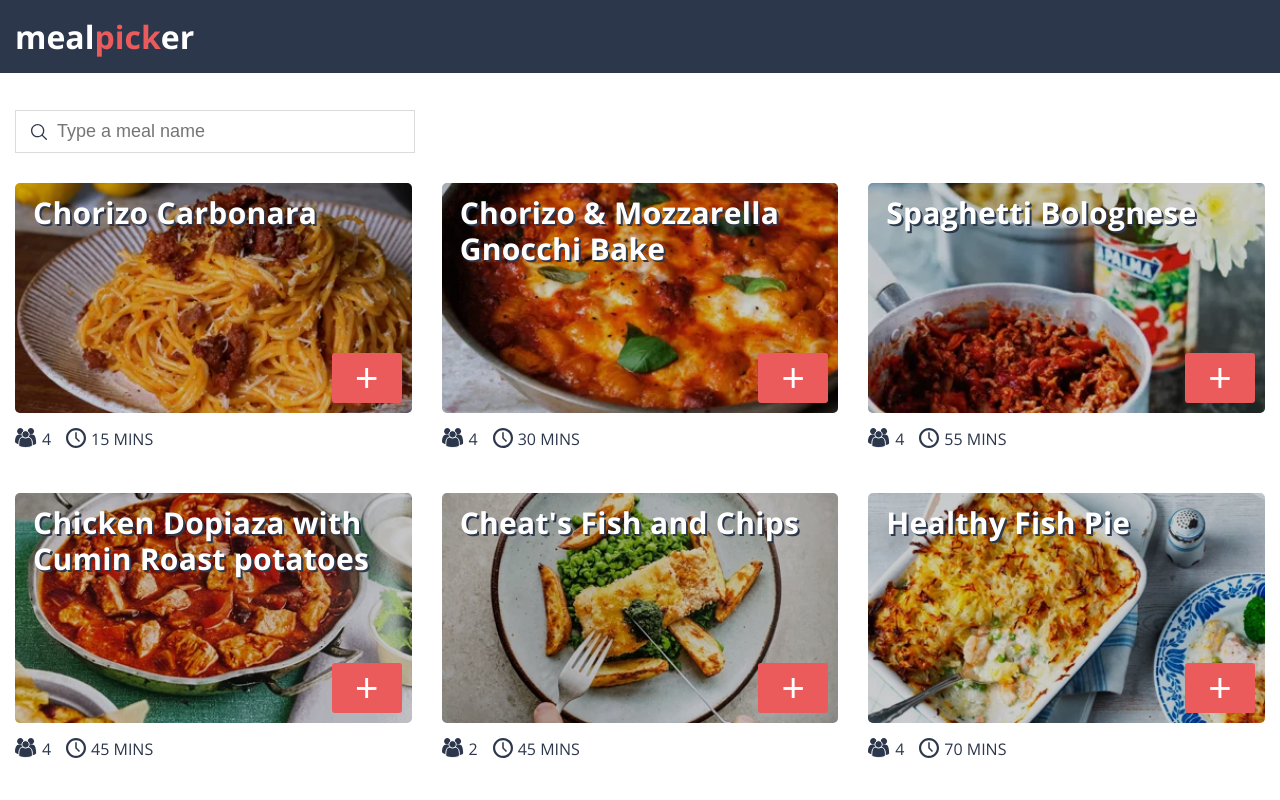
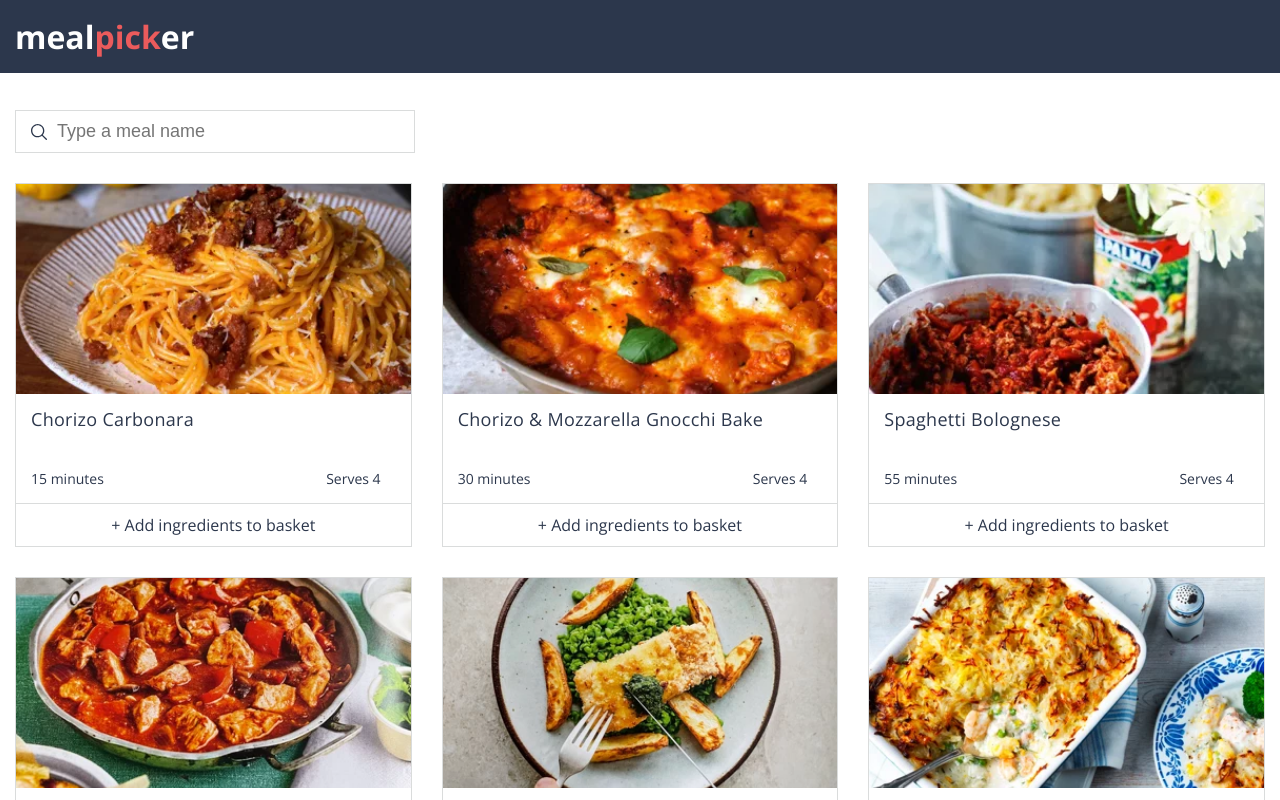
Before and after one commit to perryharlock/meal-picker, a Next.js app: page / in a window 1280 px wide. Shown: the top 800 px of the page. Built offline with nearby package versions, Linux system fonts and the light colour scheme.

Commit message:
:lipstick: Redesign of meals list

```diff
--- a/components/Meal/Meal.module.scss
+++ b/components/Meal/Meal.module.scss
@@ -3,22 +3,22 @@
 @import "styles/typography.scss";
 
 .meal {
+    border: solid 1px $light-grey;
+    margin-bottom: 30px;
+    transition: all 0.2s ease-in-out;
     width: 100%;
-    margin-bottom: 30px;
 
-    @media ($screen-laptop) {
-        margin-bottom: 35px;
-    }
-
-    @media ($screen-desktop) {
-        margin-bottom: 40px;
+    &:hover {
+        transform: scale(1.01);
     }
 
     &:last-child {
-        margin: 0;
+        @media ($screen-phone-end) {
+            margin-bottom: 0;
+        }
     }
 
-    @media ($screen-tablet) {
+    @media ($screen-smalltablet) {
         margin-right: 30px;
         width: calc(50% - 15px);
 
@@ -40,62 +40,7 @@
         }
     }
 
-    &__upper {
-        margin-bottom: 10px;
-        position: relative;
-        overflow: hidden;
-    }
-
-    &__title {
-        color: $white;
-        font-size: 2.4rem;
-        font-weight: $font-weight-bold;
-        line-height: 1.2;
-        letter-spacing: 0.3px;
-        position: absolute;
-        text-shadow: 2px 2px $black;
-        top: 10px;
-        left: 13px;
-        right: 10px;
-        z-index: 2;
-
-        @media ($screen-desktop) {
-            font-size: 3rem;
-            top: 12px;
-            left: 18px;
-            right: 15px;
-        }
-    }
-
-    &__actions {
-        position: absolute;
-        bottom: 10px;
-        right: 10px;
-        z-index: 2;
-    }
-
-    &__info {
-        display: flex;
-        font-size: 1.6rem;
-        margin-right: 15px;
-        text-transform: uppercase;
-
-        &-list {
-            display: flex;
-            margin-top: 15px;
-        }
-    }
-
-    &__icon {
-        margin-right: 5px;
-
-        svg {
-            height: 20px;
-        }
-    }
-
     &__img {
-        border-radius: 5px;
         display: block;
         height: 180px;
         object-fit: cover;
@@ -105,37 +50,49 @@
             height: 210px;
         }
 
-        @media ($screen-desktop) {
-            height: 230px;
-        }
-
         @media ($screen-desktop-lg) {
             height: 260px;
         }
+    }
 
-        &-container {
-            &:before {
-                background-color: rgba(0, 0, 0, 0.2);
-                border-radius: 5px;
-                content: "";
-                display: block;
-                height: 100%;
-                left: 0;
-                position: absolute;
-                top: 0;
-                transition: all 0.2s ease-in-out;
-                width: 100%;
-                z-index: 1;
-            }
+    &__title {
+        color: $black;
+        font-size: 1.6rem;
+        font-weight: $font-weight-regular;
+        line-height: 1.2;
+        letter-spacing: 0.3px;
+        margin-bottom: 15px;
+
+        @media ($screen-smalltablet) {
+            height: 40px;
         }
+
+        @media ($screen-laptop) {
+            font-size: 1.8rem;
+            height: 45px;
+        }
+    }
+
+    &__info {
+        font-size: 1.4rem;
+        margin-right: 15px;
+
+        &-list {
+            display: flex;
+            justify-content: space-between;
+        }
+    }
+
+    &__lower {
+        padding: 15px;
     }
 
     &__link {
         display: block;
 
         &:hover {
-            .meal__img-container:before {
-                background-color: rgba(0, 0, 0, 0.1);
+            .meal__title {
+                text-decoration: underline;
             }
         }
 
@@ -147,25 +104,26 @@
     }
 
     &__btn {
-        background-color: $coral;
-        color: $white;
+        background-color: $white;
+        color: $black;
         cursor: pointer;
         border: none;
-        border-radius: 3px;
-        font-size: 4rem;
-        height: 50px;
-        line-height: 50px;
+        border-top: solid 1px $light-grey;
+        font-family: $font-family;
+        font-size: 1.6rem;
+        font-weight: $font-weight-regular;
         margin: 0;
         outline: none;
-        padding: 0;
+        padding: 10px 0;
         text-align: center;
         transition: all 0.2s ease-in-out;
-        width: 70px;
+        width: 100%;
 
         &:hover,
         &:active,
         &:focus {
-            background-color: $black;
+            background-color: $coral;
+            color: $white;
         }
     }
 }
--- a/components/Meal/Meal.tsx
+++ b/components/Meal/Meal.tsx
@@ -1,9 +1,6 @@
 import React from 'react';
 
 import { Meal as MealType } from '../../types/meals';
-
-import { SrOnly } from '../../components/SrOnly/SrOnly';
-import { Serves, Time } from '../../components/Icons';
 
 import styles from './Meal.module.scss';
 
@@ -20,16 +17,11 @@ export const Meal: React.FC<MealProps> = ({ meal, handleAdd, handleRemove, isInB
 
   return (
     <li className={styles.meal} key={`meal-${meal.id}`}>
-      <div className={styles.meal__upper}>
       <a
         className={styles.meal__link}
-          title={meal.name + ' details'}
+        title={meal.name}
         href={isProd ? `/meal-picker/${meal.url}` : meal.url}
       >
-          <h2 className={styles.meal__title}>
-            {meal.name}
-            {lazyLoad}
-          </h2>
         <div className={styles['meal__img-container']}>
           <img
             loading={lazyLoad ? 'lazy' : 'eager'}
@@ -40,35 +32,30 @@ export const Meal: React.FC<MealProps> = ({ meal, handleAdd, handleRemove, isInB
             height="250"
           />
         </div>
+        <div className={styles.meal__lower}>
+          <h2 className={styles.meal__title}>
+            {meal.name}
+            {lazyLoad}
+          </h2>
+          <ul className={styles['meal__info-list']}>
+            <li className={styles.meal__info}>
+              {meal.time} minutes
+            </li>
+            <li className={styles.meal__info}>
+              Serves {meal.serves}
+            </li>
+          </ul>
+        </div>
       </a>
-        <div className={styles.meal__actions}>
       {isInBasket ? (
         <button data-testid="remove-from-basket" className={styles.meal__btn} onClick={() => handleRemove(meal)}>
-              {'-'}
-              <SrOnly>Remove ingredients from basket</SrOnly>
+          - Remove ingredients from basket
         </button>
       ) : (
         <button data-testid="add-to-basket" className={styles.meal__btn} onClick={() => handleAdd(meal)}>
-              {'+'}
-              <SrOnly>Add ingredients to basket</SrOnly>
+          + Add ingredients to basket
         </button>
       )}
-        </div>
-      </div>
-      <ul className={styles['meal__info-list']}>
-        <li className={styles.meal__info}>
-          <span className={styles.meal__icon}>
-            <Serves />
-          </span>
-          {meal.serves}
-        </li>
-        <li className={styles.meal__info}>
-          <span className={styles.meal__icon}>
-            <Time />
-          </span>
-          {meal.time} mins
-        </li>
-      </ul>
     </li>
   );
 };
```
Lines whose indentation alone changed are shown as unchanged.
